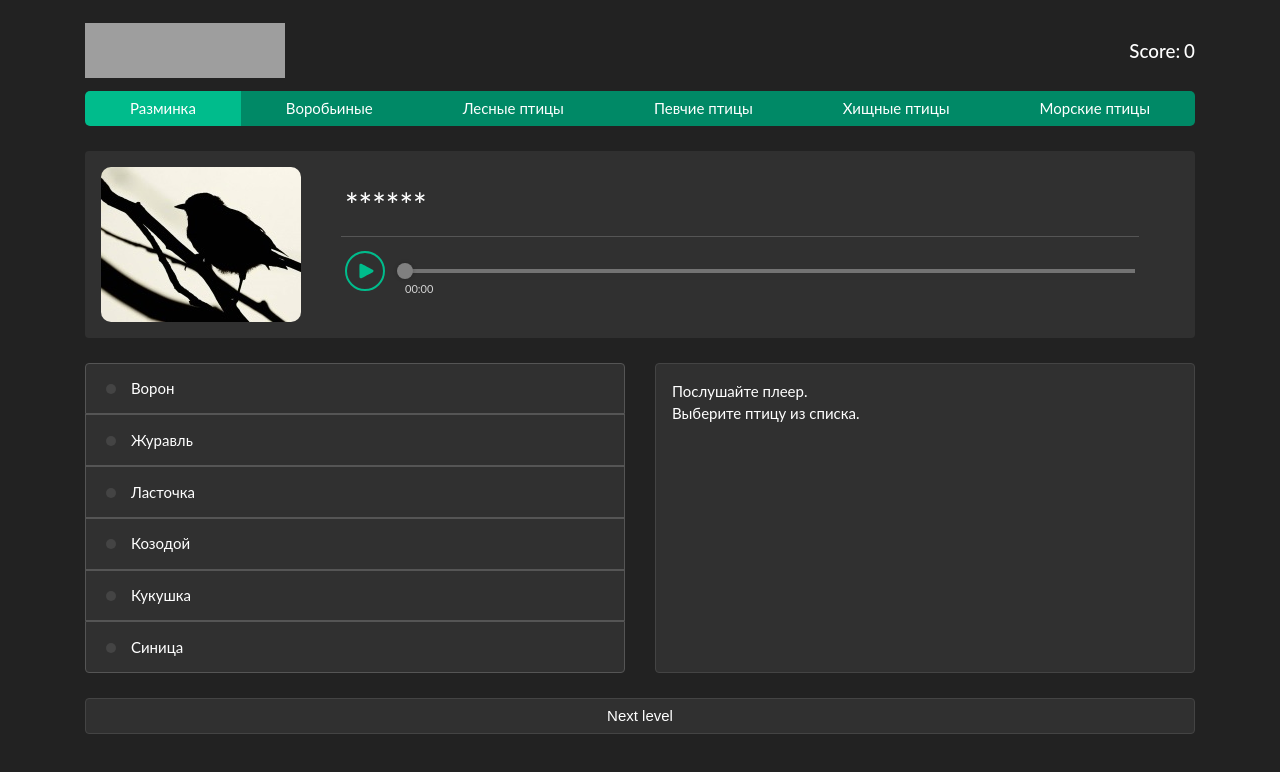
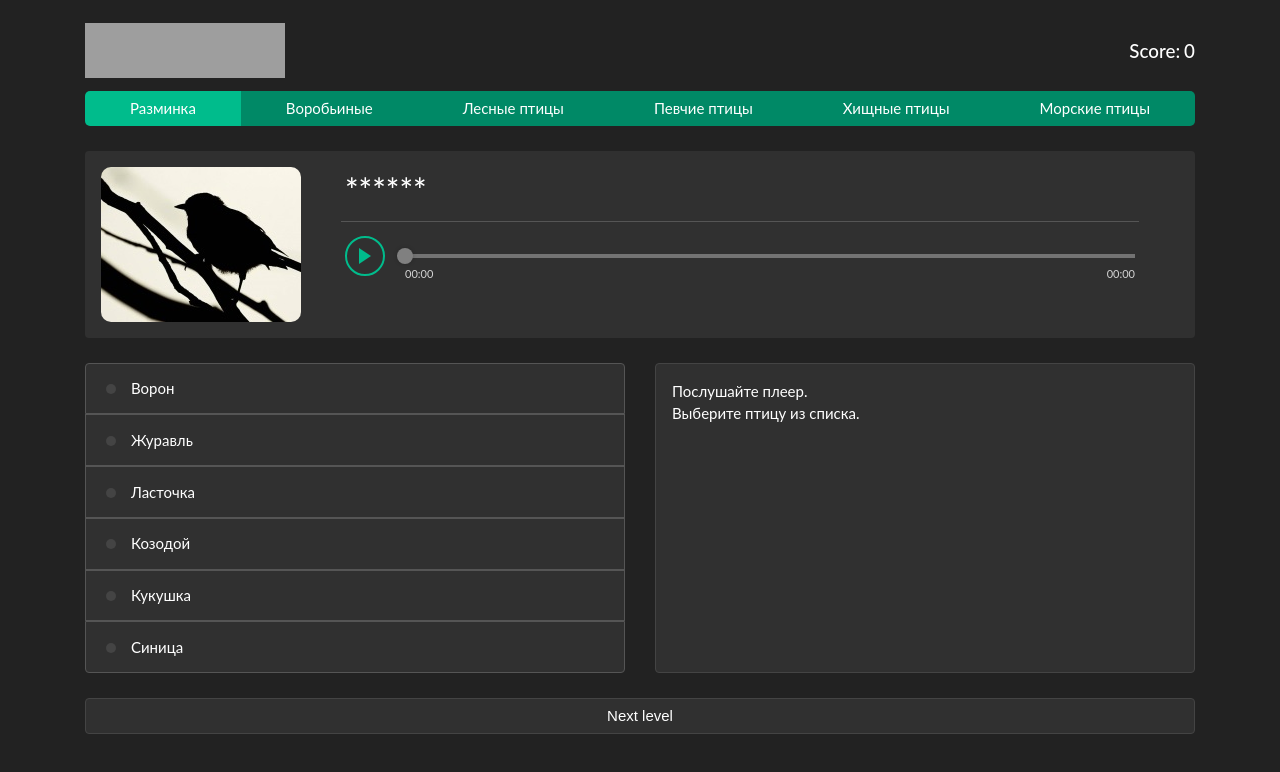
Before and after one commit to mariariazanova/songbird, a React app: page / in a window 1280 px wide. Shown: the top 772 px of the page. Built offline with nearby package versions, Linux system fonts and the light colour scheme; grey boxes are pictures that could not be loaded.

Commit message:
feat:add audio duration and timebar display

```diff
--- a/bundle.css
+++ b/bundle.css
@@ -139,6 +139,7 @@ li.page-item {
     flex-direction: column;
     padding-left: 0;
     margin-bottom: 0;
+    margin-top: 0
 
 }
 .question-panel-item {
@@ -197,9 +198,22 @@ h3 {
     vertical-align: middle;
     cursor: pointer;
 }
+
+.playing div{
+    width: 12px;
+    height: 14px;
+    border-right: 4px solid #00bc8c;
+    border-left: 4px solid #00bc8c;
+}
+
+.paused div{
+    border-width: 8px 0 8px 12px;
+    border-color: transparent transparent transparent #00bc8c;
+    border-style: solid;
+}
 .timebar .timebar-bar {
     height: 4px;
-    background: linear-gradient(to right, rgb(0, 188, 140) 0%, rgb(61, 133, 140) 0%, rgb(115, 115, 115) 0%, rgb(115, 115, 115) 100%);
+
 }
 
 .timebar .timebar-circle {
--- a/components/Question.css
+++ b/components/Question.css
@@ -25,6 +25,7 @@
     flex-direction: column;
     padding-left: 0;
     margin-bottom: 0;
+    margin-top: 0
 
 }
 .question-panel-item {
@@ -83,9 +84,22 @@ h3 {
     vertical-align: middle;
     cursor: pointer;
 }
+
+.playing div{
+    width: 12px;
+    height: 14px;
+    border-right: 4px solid #00bc8c;
+    border-left: 4px solid #00bc8c;
+}
+
+.paused div{
+    border-width: 8px 0 8px 12px;
+    border-color: transparent transparent transparent #00bc8c;
+    border-style: solid;
+}
 .timebar .timebar-bar {
     height: 4px;
-    background: linear-gradient(to right, rgb(0, 188, 140) 0%, rgb(61, 133, 140) 0%, rgb(115, 115, 115) 0%, rgb(115, 115, 115) 100%);
+
 }
 
 .timebar .timebar-circle {
--- a/components/Question.js
+++ b/components/Question.js
@@ -14,9 +14,9 @@ class Question extends React.Component {
 
     };
     state = {
-        audioDuration: '',
-        currentAudioTime: '',
-        left: 0
+        audioDuration: '',          //длительность аудио
+        currentAudioTime: '',       //текущее время воспроизведение
+        distance: 0                     //расстояние, на котором расположен кружочек в панели управлении от начала
 
     }
 
@@ -24,7 +24,7 @@ class Question extends React.Component {
     //    if (prevProps.src!==this.props.src) {
     //      this.pause();
     //      this.setState({
-    //        left: 0
+    //        distance: 0
     //      })
     //    }
     //}
@@ -52,9 +52,11 @@ class Question extends React.Component {
             console.log(currentAudioTime);
             this.setState({
                 currentAudioTime: currentAudioTime,
-            })
-
-
+                distance: currentAudioTime / this.state.audioDuration * 100
+            });
+            if(currentAudioTime === this.state.audioDuration){
+                this.pause();
+            }
             }, 100);
 
 
@@ -91,7 +93,7 @@ class Question extends React.Component {
 
     render() {
 
-        let durationSeconds = this.setTime(this.state.audioDuration);
+     let dist = this.state.distance + '%';
 
       return (
         //<React.Fragment>
@@ -110,17 +112,18 @@ class Question extends React.Component {
 
                         <div className="controls">
                             <div id="playback-button" className="playback-button paused" onClick={this.startPlayMusic}>
-                                <svg className="" viewBox="-200 0 1200 1000">
+                            <div></div>
+                            {/*   <svg className="" viewBox="-200 0 1200 1000">
                                     <path fill="#00bc8c" d="M96.51 11.97c-31.23 8.05-53.26 32.76-63.42 71.27-3.45 12.84-3.64 29.7-3.64 416.71s.19 403.87 3.64 416.71c16.09 60.74 61.69 86.03 120.9 67.25 9-2.87 53.65-25.1 116.49-58.24 56.14-29.51 221.29-116.3 367.28-192.93 145.99-76.64 271.29-143.31 278.38-148.1 39.28-25.68 59.59-63.04 53.26-97.52-4.79-26.63-24.33-53.07-52.88-71.65C892 399.37 172.58 22.32 154.95 16.38c-18.97-6.33-43.3-8.24-58.44-4.41z">
                                     </path>
-                                </svg>
+      </svg>*/}
                             </div>
                             <div className="timebar">
-                                <div className="timebar-bar"></div>
-                                <div className="timebar-circle"></div>
+                                <div className="timebar-bar" style={{backgroundImage: 'linear-gradient(to right, rgb(0, 188, 140) 0%, rgb(61, 133, 140)'+dist+', rgb(115, 115, 115)'+dist+', rgb(115, 115, 115) 100%)'}}></div>
+                                <div className="timebar-circle" style={{left: dist}}></div>
                                 <div className="timebar-time-info">
                                     <div>{this.setTime(this.state.currentAudioTime)}</div>
-                                    <div></div>
+                                    <div>{this.setTime(this.state.audioDuration)}</div>
                                 </div>
                             </div>
                         </div>
```
Also changed, not shown: bundle.js, 1 other file (tests, documents, lock files or other folders).
